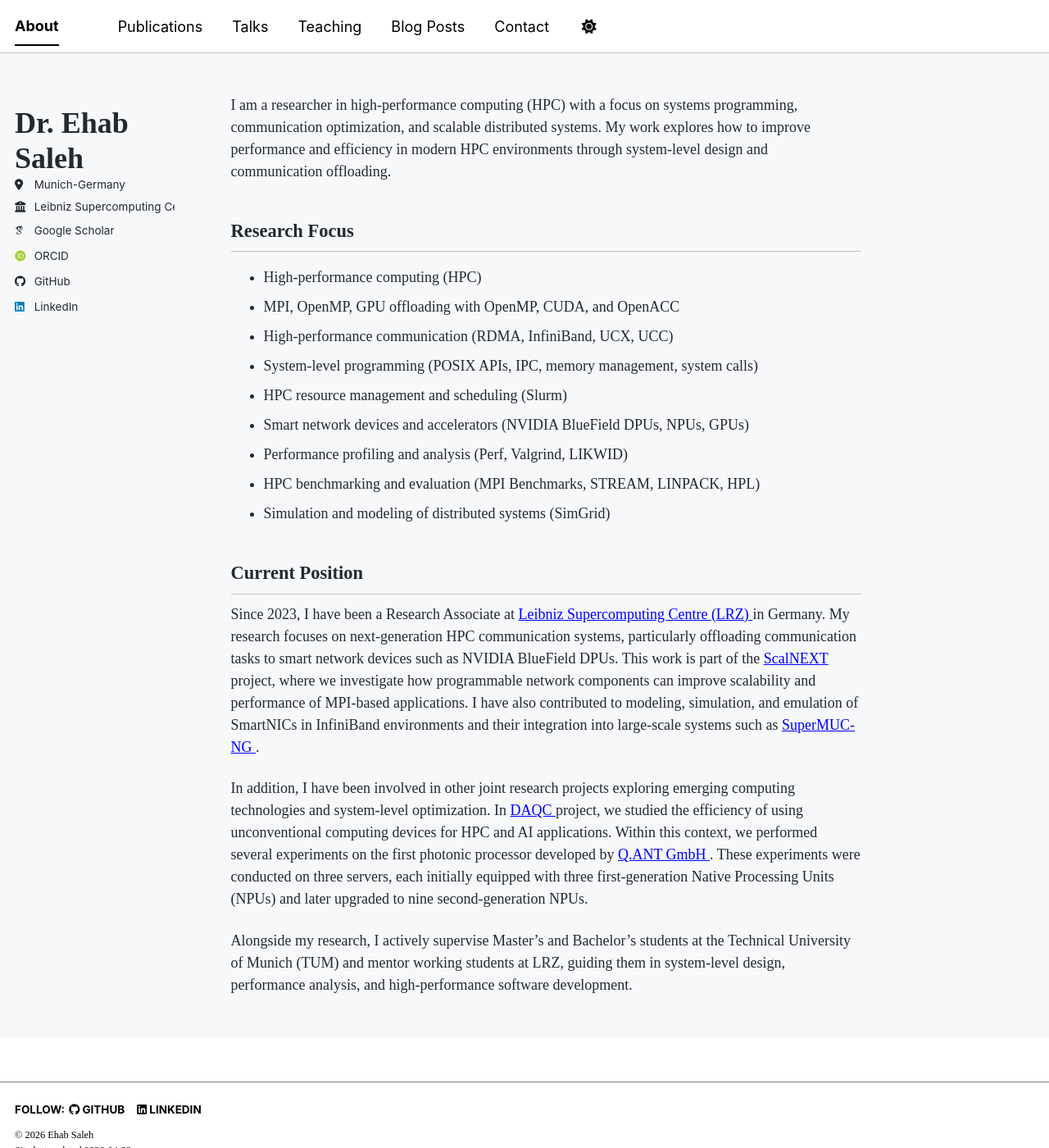
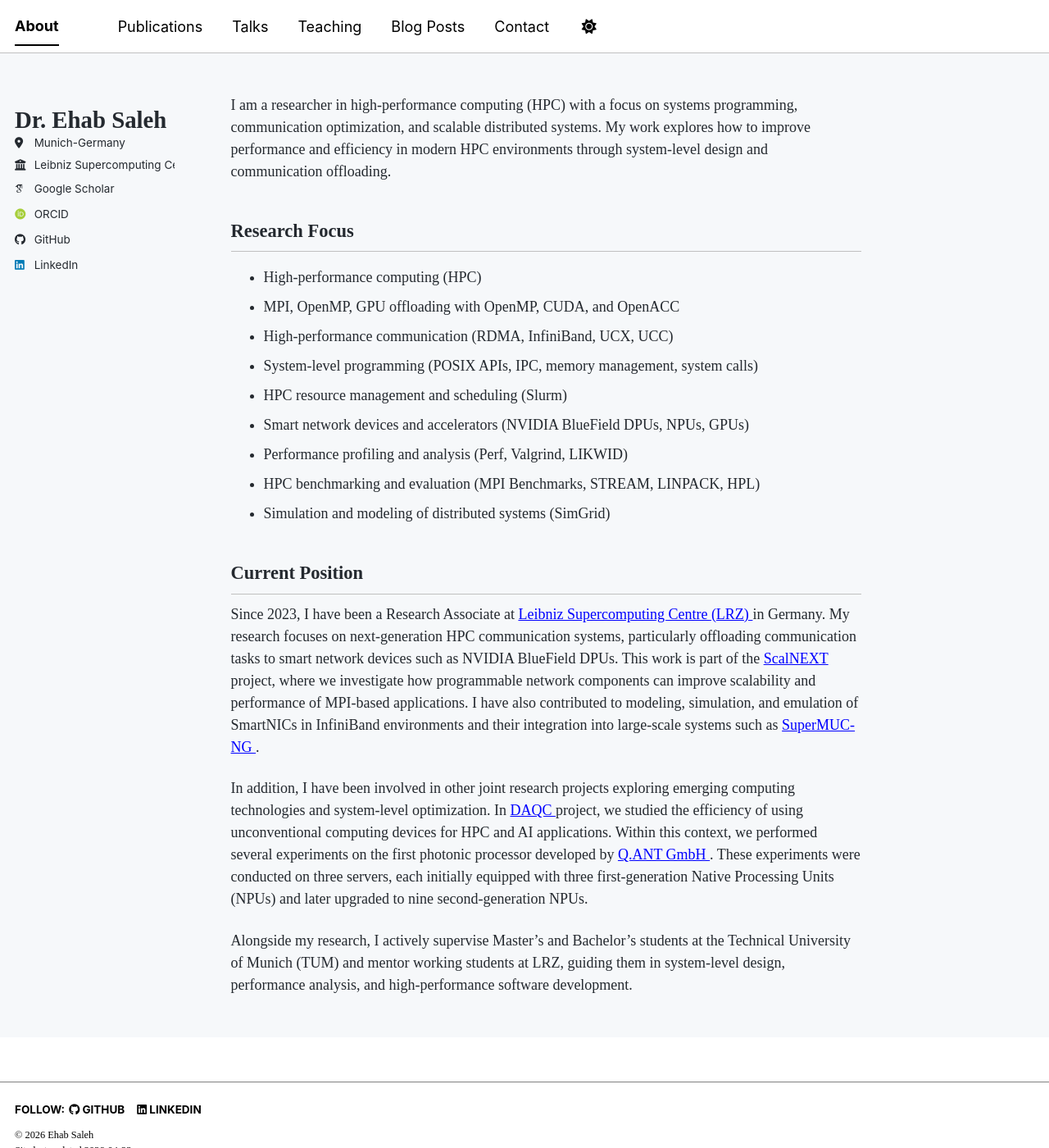
Before and after one commit to ehabosaleh/ehabosaleh.github.io, a Jekyll site: the page built from _pages/about.md, in a window 1280 px wide and 1400 px high. Shown: the whole window at 82% size. Built offline with Jekyll 4.4.1, drawn with Linux system fonts in a browser that asks for light colours; some web fonts are replaced; a script bundle is joined from its source files by our own code; library files that are not in the unit come from our copies.

Commit message:
Adjust author name font size and sidebar margin
Reduced font size for author name and added margin to sidebar.

```diff
--- a/assets/css/main.scss
+++ b/assets/css/main.scss
@@ -59,6 +59,9 @@
 
 .author__name {
   font-family: "Times New Roman", Times, serif !important;
-  font-size: 2rem    !important; /* adjust size */
+  font-size: 1.6rem    !important; /* adjust size */
   font-weight: 600   !important;    /* optional */
 }
+.page__sidebar .author__name {
+  margin-bottom: 20px;  /* adjust spacing */
+}
```
